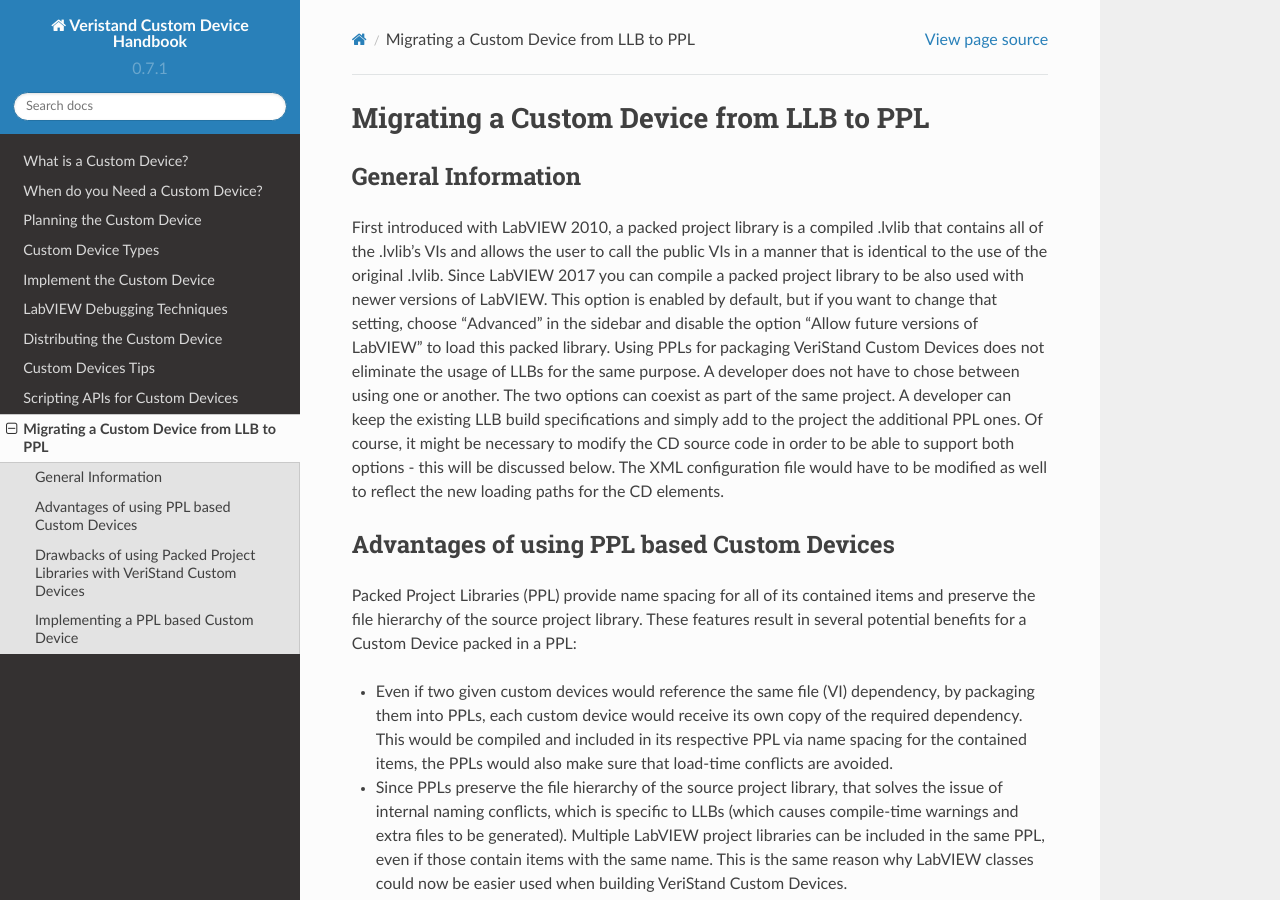
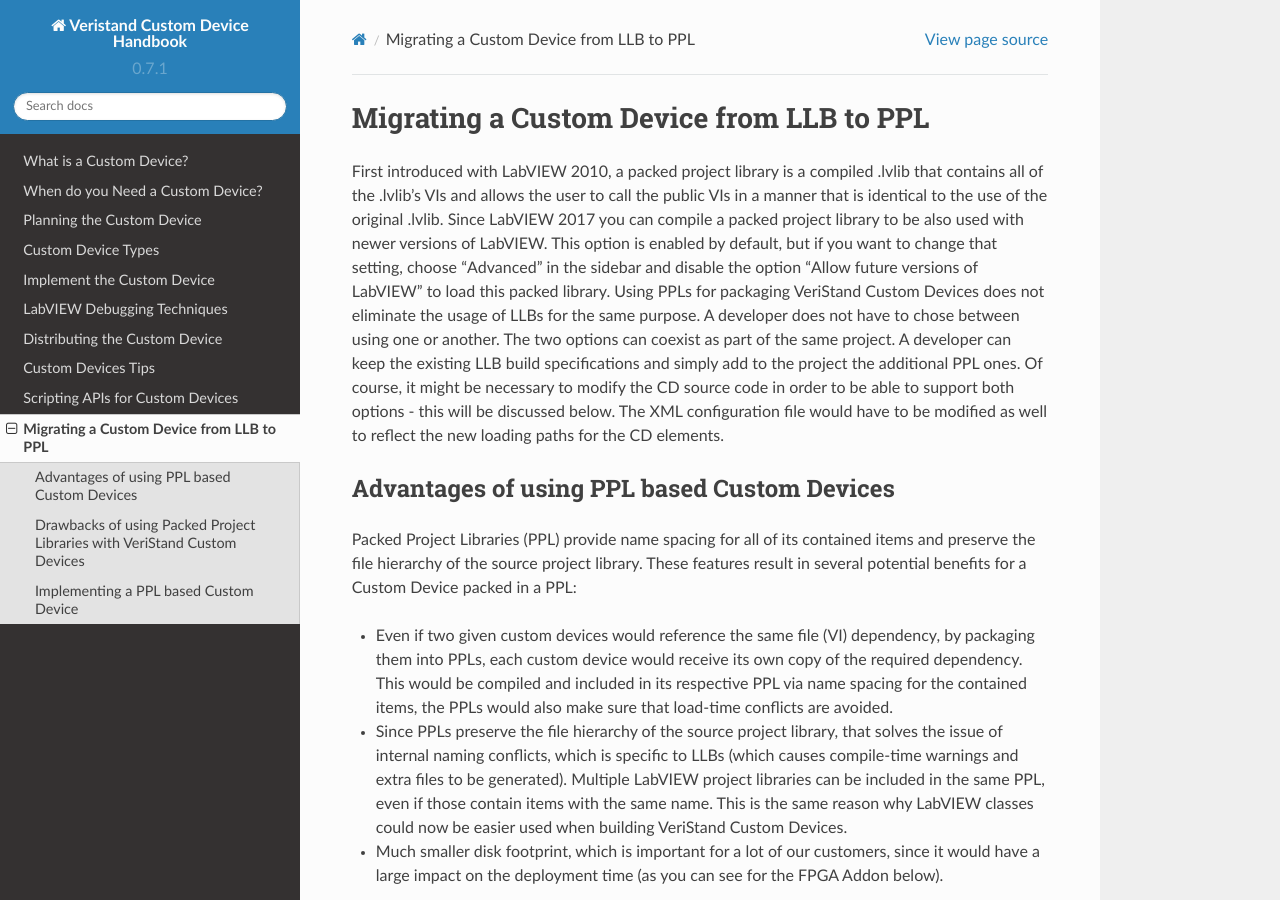
Before and after one commit to ni/niveristand-custom-device-handbook, a Sphinx documentation site: the page built from docs/Migrating_LLB_to_a_PPL_based_Custom_Device.md, in a window 1280 px wide and 900 px high. Built offline with Sphinx 7.4.7 and the Read the Docs theme 2.0.0, drawn with Linux system fonts in a browser that asks for light colours; pages that are not in the unit, such as notebooks, are missing from menus.

Commit message:
Another one bites the dust

```diff
--- a/docs/Migrating_LLB_to_a_PPL_based_Custom_Device.md
+++ b/docs/Migrating_LLB_to_a_PPL_based_Custom_Device.md
@@ -1,6 +1,4 @@
 ## Migrating a Custom Device from LLB to PPL
-
-### General Information
 
 First introduced with LabVIEW 2010, a packed project library is a compiled .lvlib that contains all of the .lvlib’s VIs and allows the user to call the public VIs in a manner that is identical to the use of the original .lvlib. Since
 LabVIEW 2017 you can compile a packed project library to be also used with newer versions of LabVIEW. This option is enabled by default, but if you want to change that setting, choose "Advanced" in the sidebar and disable the option "Allow future versions of LabVIEW" to load this packed library.
```
